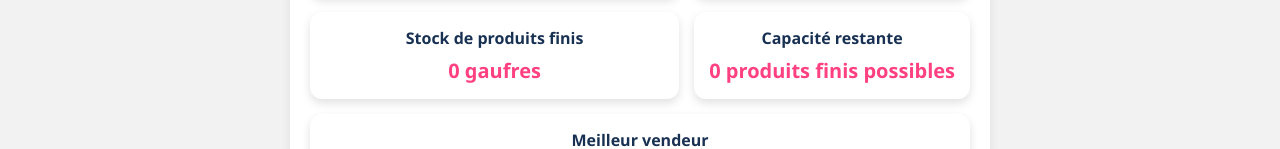
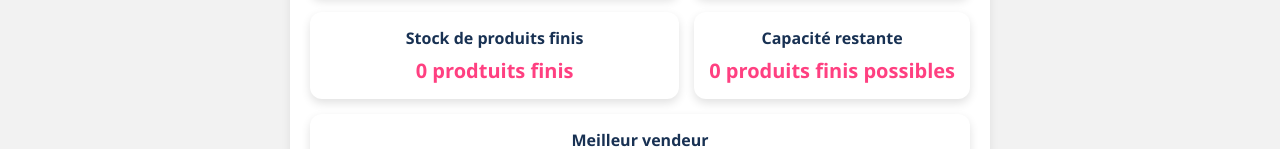
Before and after one commit to eddyflorent-cell/BusinessFood-Manager, a plain HTML site: page index.html in a window 1280 px wide. Both pictures are taken after a click on the button "Dashboard". Shown: the part 376-525 px from the top of the page. Drawn offline with nearby package versions, Linux system fonts and the light colour scheme.

```diff
--- a/index.html
+++ b/index.html
@@ -199,7 +199,7 @@
                 <!-- Stock de Produits Finis prêts -->
         <div class="dash-card">
             <h3>Stock de produits finis</h3>
-            <p id="dash-stock-restant">0 gaufres</p>
+            <p id="dash-stock-restant">0 prodtuits finis</p>
         </div>
 
 
```
